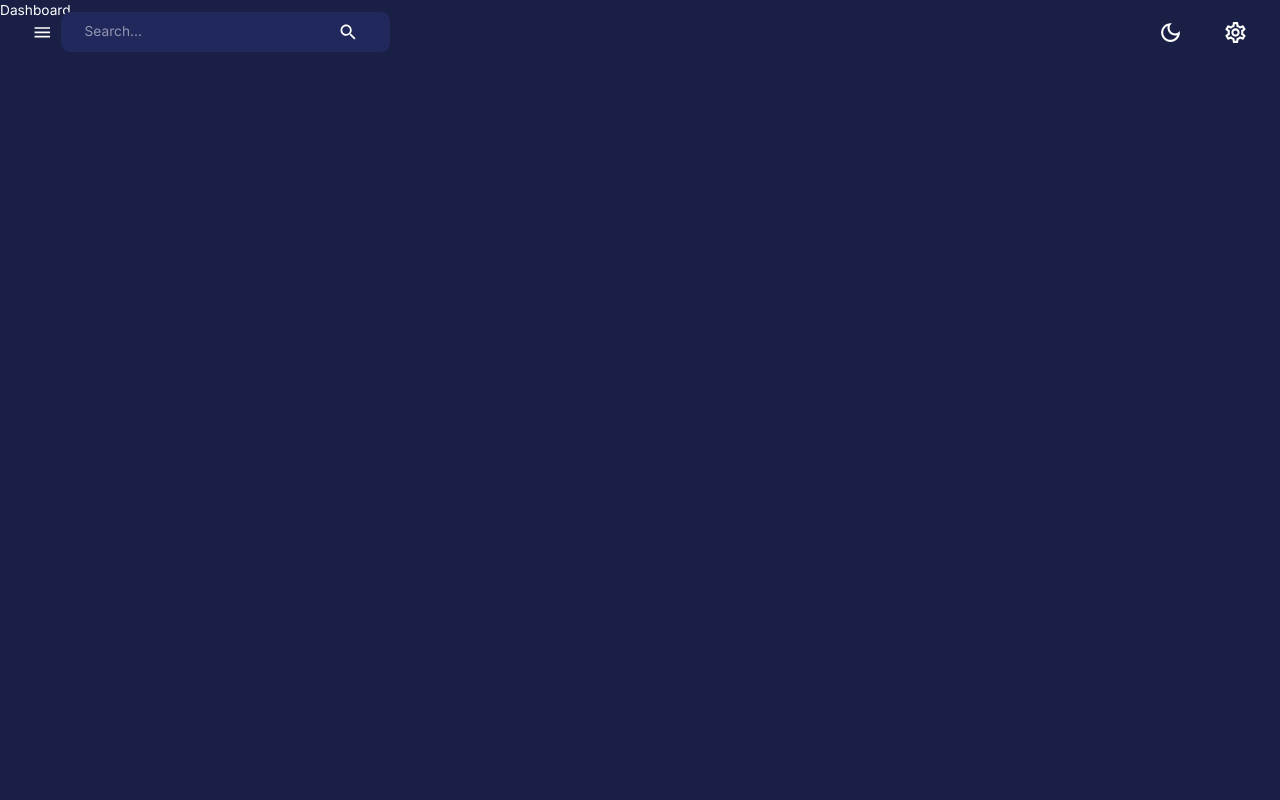
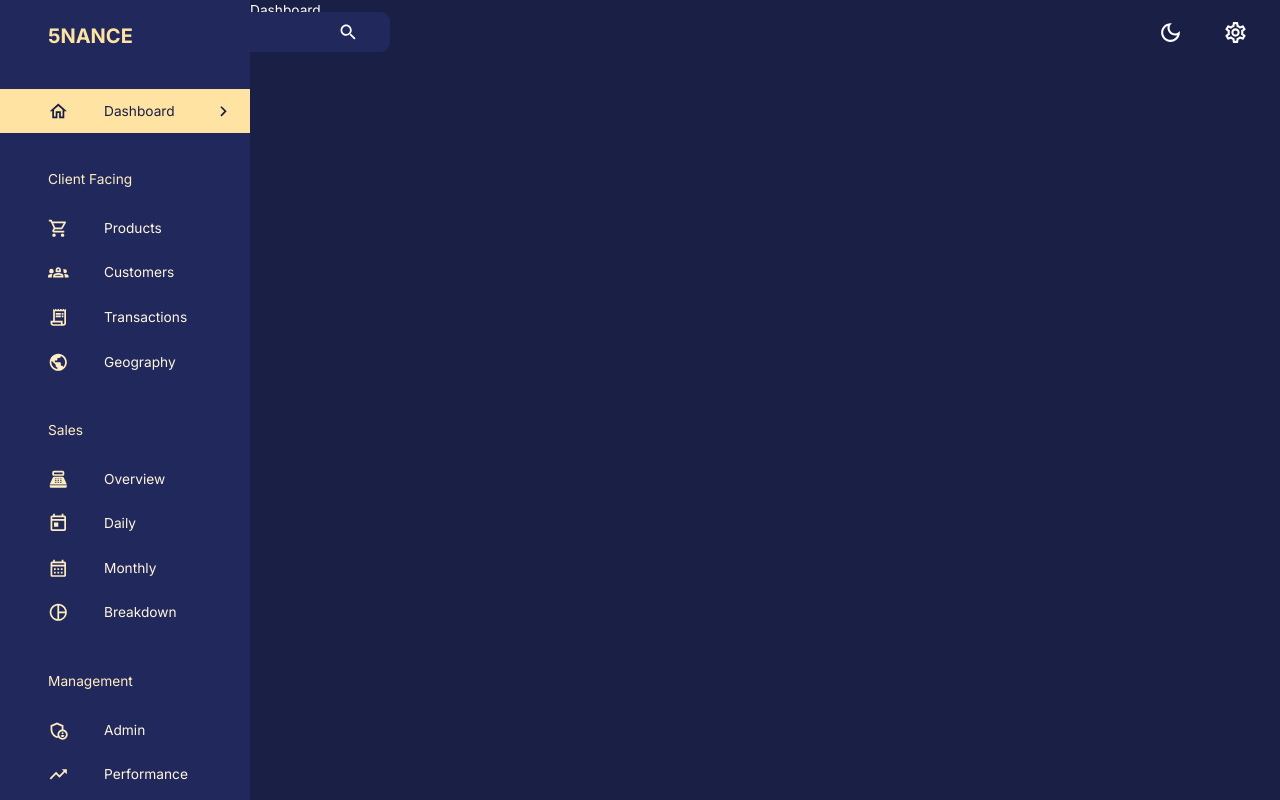
Before and after one commit to shreyansh-1711/Admin-DashBoard-in-MERN, a React (Create React App) app in the folder client/: page /dashboard in a window 1280 px wide. Built offline with nearby package versions, Linux system fonts and the light colour scheme.

Commit message:
Sidebar completed

```diff
--- a/client/src/components/Navbar.jsx
+++ b/client/src/components/Navbar.jsx
@@ -1,4 +1,4 @@
-import React , { useState} from "react";
+import React, { useState } from "react";
 import {
   LightModeOutlined,
   DarkModeOutlined,
@@ -11,25 +11,30 @@
 import { useDispatch } from "react-redux";
 import { setMode } from "state";
 import profileImage from "assets/shreyansh.jpg";
-import { useTheme, Toolbar , AppBar, IconButton, InputBase} from "@mui/material";
+import {
+  useTheme,
+  Toolbar,
+  AppBar,
+  IconButton,
+  InputBase,
+} from "@mui/material";
 
-
-const Navbar = () => {
+const Navbar = ({ user, isSidebarOpen, setIsSidebarOpen }) => {
   const dispatch = useDispatch();
   const theme = useTheme();
 
-
-  return <AppBar
+  return (
+    <AppBar
       sx={{
-  positiom : "static",
-  background : "none",
-  boxShadow : "none",
+        positiom: "static",
+        background: "none",
+        boxShadow: "none",
       }}
     >
-    <Toolbar sx={{justifyContent: "space-between"}}>
+      <Toolbar sx={{ justifyContent: "space-between" }}>
         {/* Left Side  */}
         <FlexBetween>
-            <IconButton onClick={()=> console.log('open/close sidebar')}>
+          <IconButton onClick={() => setIsSidebarOpen(!isSidebarOpen)}>
             <MenuIcon />
           </IconButton>
           <FlexBetween
@@ -42,26 +47,25 @@
             <IconButton>
               <Search />
             </IconButton>
-
           </FlexBetween>
         </FlexBetween>
 
-
         {/* Right Side  */}
         <FlexBetween gap="1.5rem">
-        <IconButton onClick={()=> dispatch(setMode())}>
-            {theme.palette.mode === 'dark' ? (
-                <DarkModeOutlined sx={{fontSize: "25px"}} />
-            ):( <LightModeOutlined  sx={{fontSize: "25px"}} />
+          <IconButton onClick={() => dispatch(setMode())}>
+            {theme.palette.mode === "dark" ? (
+              <DarkModeOutlined sx={{ fontSize: "25px" }} />
+            ) : (
+              <LightModeOutlined sx={{ fontSize: "25px" }} />
             )}
           </IconButton>
           <IconButton>
-            <SettingsOutlined sx={{fontSize: "25px"}} />
+            <SettingsOutlined sx={{ fontSize: "25px" }} />
           </IconButton>
         </FlexBetween>
       </Toolbar>
-
     </AppBar>
+  );
 };
 
 export default Navbar;
--- /dev/null
+++ b/client/src/components/Sidebar.jsx
@@ -0,0 +1,203 @@
+import React from "react";
+import {
+  Box,
+  Divider,
+  Drawer,
+  IconButton,
+  List,
+  ListItem,
+  ListItemButton,
+  ListItemIcon,
+  ListItemText,
+  Typography,
+  useTheme,
+} from "@mui/material";
+import {
+  SettingsOutlined,
+  ChevronLeft,
+  ChevronRightOutlined,
+  HomeOutlined,
+  ShoppingCartOutlined,
+  Groups2Outlined,
+  ReceiptLongOutlined,
+  PublicOutlined,
+  PointOfSaleOutlined,
+  TodayOutlined,
+  CalendarMonthOutlined,
+  AdminPanelSettingsOutlined,
+  TrendingUpOutlined,
+  PieChartOutlined,
+} from "@mui/icons-material";
+import { useEffect, useState } from "react";
+import { useLocation, useNavigate } from "react-router-dom";
+import FlexBetween from "./FlexBetween";
+import profileImage from "assets/shreyansh.jpg";
+
+const navItems = [
+  {
+    text: "Dashboard",
+    icon: <HomeOutlined />,
+  },
+  {
+    text: "Client Facing",
+    icon: null,
+  },
+  {
+    text: "Products",
+    icon: <ShoppingCartOutlined />,
+  },
+  {
+    text: "Customers",
+    icon: <Groups2Outlined />,
+  },
+  {
+    text: "Transactions",
+    icon: <ReceiptLongOutlined />,
+  },
+  {
+    text: "Geography",
+    icon: <PublicOutlined />,
+  },
+  {
+    text: "Sales",
+    icon: null,
+  },
+  {
+    text: "Overview",
+    icon: <PointOfSaleOutlined />,
+  },
+  {
+    text: "Daily",
+    icon: <TodayOutlined />,
+  },
+  {
+    text: "Monthly",
+    icon: <CalendarMonthOutlined />,
+  },
+  {
+    text: "Breakdown",
+    icon: <PieChartOutlined />,
+  },
+  {
+    text: "Management",
+    icon: null,
+  },
+  {
+    text: "Admin",
+    icon: <AdminPanelSettingsOutlined />,
+  },
+  {
+    text: "Performance",
+    icon: <TrendingUpOutlined />,
+  },
+];
+
+const Sidebar = ({
+  user,
+  drawerWidth,
+  isSidebarOpen,
+  setIsSidebarOpen,
+  isNonMobile,
+}) => {
+  const { pathname } = useLocation();
+  const [active, setActive] = useState("");
+  const navigate = useNavigate();
+  const theme = useTheme();
+
+  useEffect(() => {
+    setActive(pathname.substring(1));
+  }, [pathname]);
+
+  return (
+    <Box component="nav">
+      {isSidebarOpen && (
+        <Drawer
+          open={isSidebarOpen}
+          onClose={() => setIsSidebarOpen(false)}
+          variant="persistent"
+          anchor="left"
+          sx={{
+            width: drawerWidth,
+            "& .MuiDrawer-paper": {
+              color: theme.palette.secondary[200],
+              backgroundColor: theme.palette.background.alt,
+              boxSixing: "border-box",
+              borderWidth: isNonMobile ? 0 : "2px",
+              width: drawerWidth,
+            },
+          }}
+        >
+          <Box width="100%">
+            <Box m="1.5rem 2rem 2rem 3rem">
+              <FlexBetween color={theme.palette.secondary.main}>
+                <Box display="flex" alignItems="center" gap="0.5rem">
+                  <Typography variant="h4" fontWeight="bold">
+                    5NANCE
+                  </Typography>
+                </Box>
+                {!isNonMobile && (
+                  <IconButton onClick={() => setIsSidebarOpen(!isSidebarOpen)}>
+                    <ChevronLeft />
+                  </IconButton>
+                )}
+              </FlexBetween>
+            </Box>
+            <List>
+              {navItems.map(({ text, icon }) => {
+                if (!icon) {
+                  return (
+                    <Typography key={text} sx={{ m: "2.25rem 0 1rem 3rem" }}>
+                      {text}
+                    </Typography>
+                  );
+                }
+                const lcText = text.toLowerCase();
+
+                return (
+                  <ListItem key={text} disablePadding>
+                    <ListItemButton
+                      onClick={() => {
+                        navigate(`/${lcText}`);
+                        setActive(lcText);
+                      }}
+                      sx={{
+                        backgroundColor:
+                          active === lcText
+                            ? theme.palette.secondary[300]
+                            : "transparent",
+                        color:
+                          active === lcText
+                            ? theme.palette.primary[600]
+                            : theme.palette.secondary[100],
+                      }}
+                    >
+                      <ListItemIcon
+                        sx={{
+                          ml: "2rem",
+                          color:
+                            active === lcText
+                              ? theme.palette.primary[600]
+                              : theme.palette.secondary[200],
+                        }}
+                      >
+                        {icon}
+                      </ListItemIcon>
+                      <ListItemText primary={text} />
+                      {active === lcText && (
+                        <ChevronRightOutlined sx={{ ml: "auto" }} />
+                      )}
+                    </ListItemButton>
+                  </ListItem>
+                );
+              })}
+            </List>
+          </Box>
+
+
+        </Drawer>
+      )}
+    </Box>
+  );
+};
+
+export default Sidebar;
--- a/client/src/scenes/layout/index.jsx
+++ b/client/src/scenes/layout/index.jsx
@@ -1,19 +1,32 @@
 import React from "react";
 import { useState } from "react";
 import { Box } from "@mui/material";
-import useMediaQuery from "@mui/material";
+import {useMediaQuery} from "@mui/material";
 import { Outlet } from "react-router-dom";
 import { useSelector } from "react-redux";
-import Navbar from "components/Navbar"
+import Navbar from "components/Navbar";
+import Sidebar from "components/Sidebar";
 
 const Layout = () => {
-  return <Box width="100%" height="100%" >
-    <Box>
-        <Navbar />
+  const isNonMobile = useMediaQuery("(min-width: 600px)");
+  const [isSidebarOpen, setIsSidebarOpen] = useState(true);
+  return (
+    <Box display={isNonMobile ? "flex" : "block"} width="100%" height="100%">
+      <Sidebar
+        isNonMobile={isNonMobile}
+        drawerWidth="250px"
+        isSidebarOpen={isSidebarOpen}
+        setIsSidebarOpen={setIsSidebarOpen}
+      />
+      <Box>
+        <Navbar
+          isSidebarOpen={isSidebarOpen}
+          setIsSidebarOpen={setIsSidebarOpen}
+        />
         <Outlet />
+      </Box>
     </Box>
-
-  </Box>
+  );
 };
 
 export default Layout;
--- a/client/src/state/index.js
+++ b/client/src/state/index.js
@@ -1,6 +1,7 @@
 import { createSlice } from "@reduxjs/toolkit";
 const initialState = {
-    mode : "dark"
+    mode : "dark",
+    userId : "63701d74f0323986f300013e"
 };
 
 export const globalSlice = createSlice({
```
Lines whose indentation alone changed are shown as unchanged.
